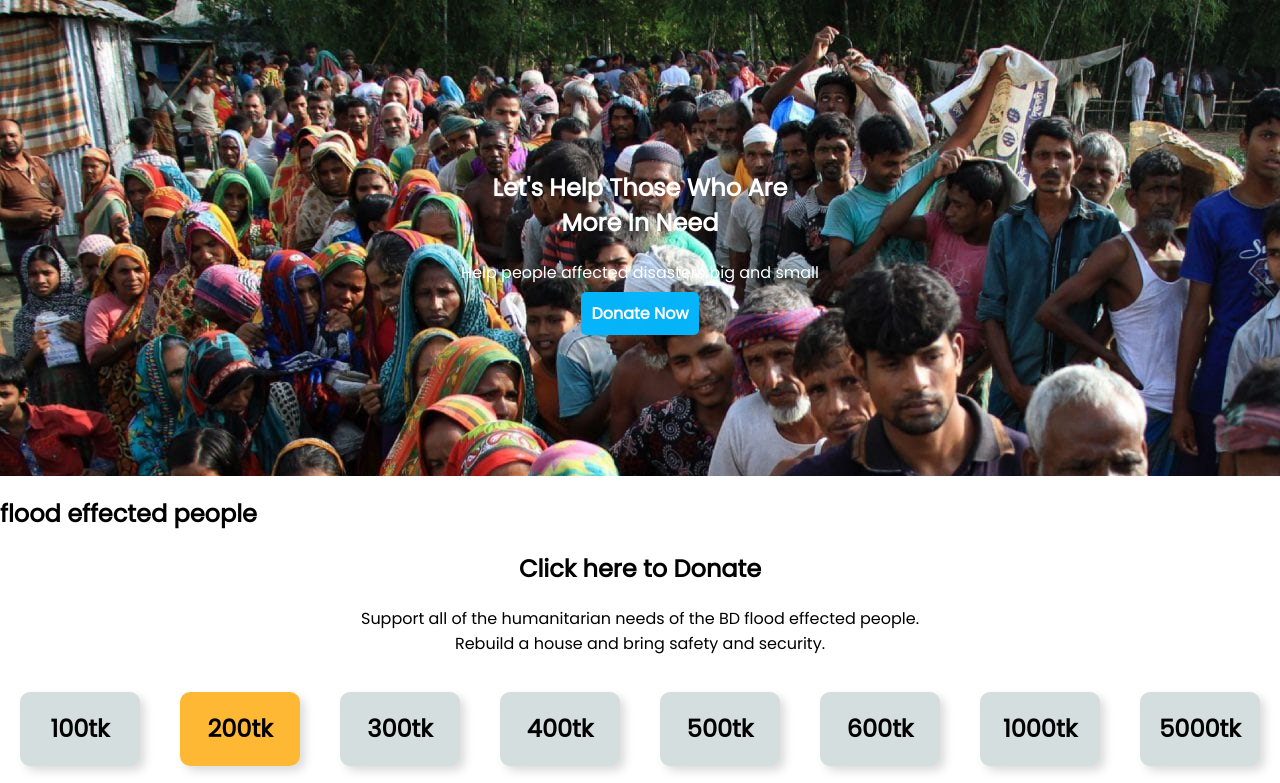
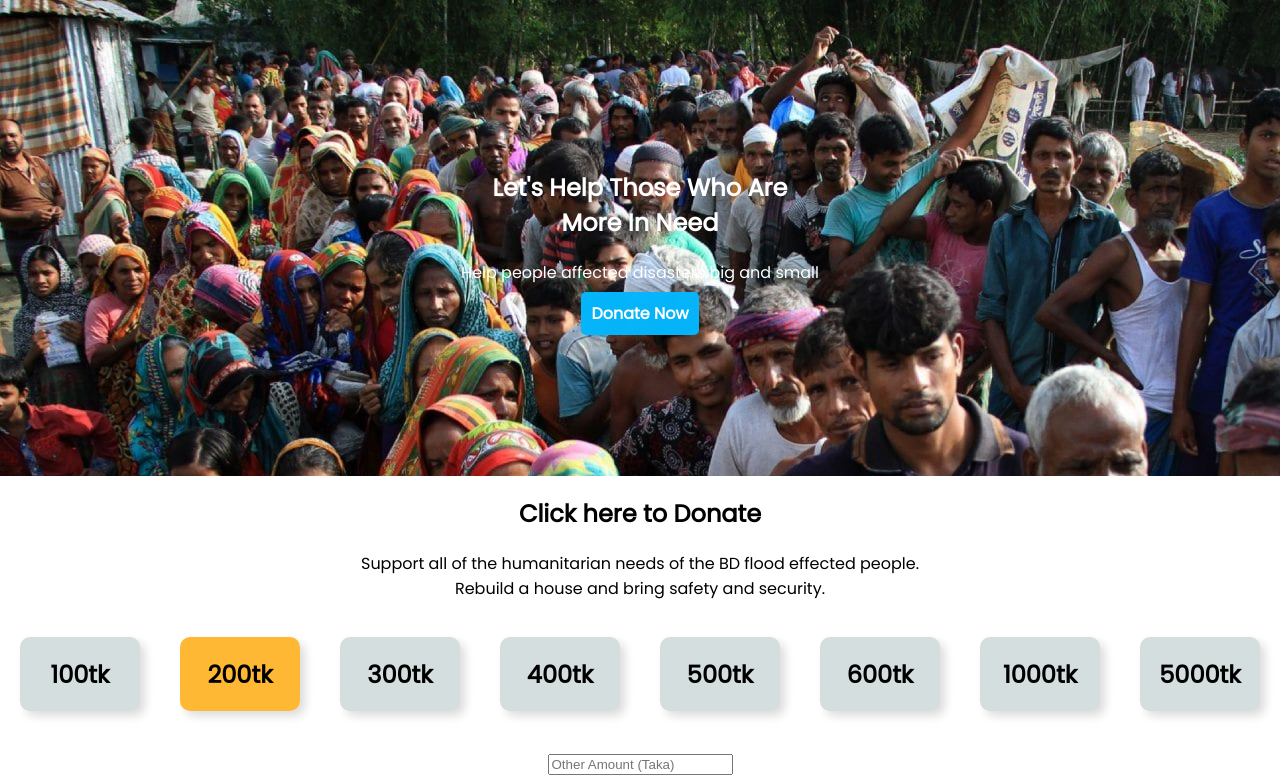
Before and after one commit to saifulsirnas/My-first-web, a plain HTML site: page index.html in a window 1280 px wide. Shown: the top 783 px of the page. Drawn offline with Linux system fonts and the light colour scheme.

Commit message:
first commit

```diff
--- a/index.html
+++ b/index.html
@@ -32,7 +32,7 @@
 
 
               <section>
-                <h1>flood effected people</h1>
+
                                 <div class="donate">
                                       <h1>Click here to Donate</h1>
                                       <p>Support all of the humanitarian needs of the BD flood effected people. <br>
```
